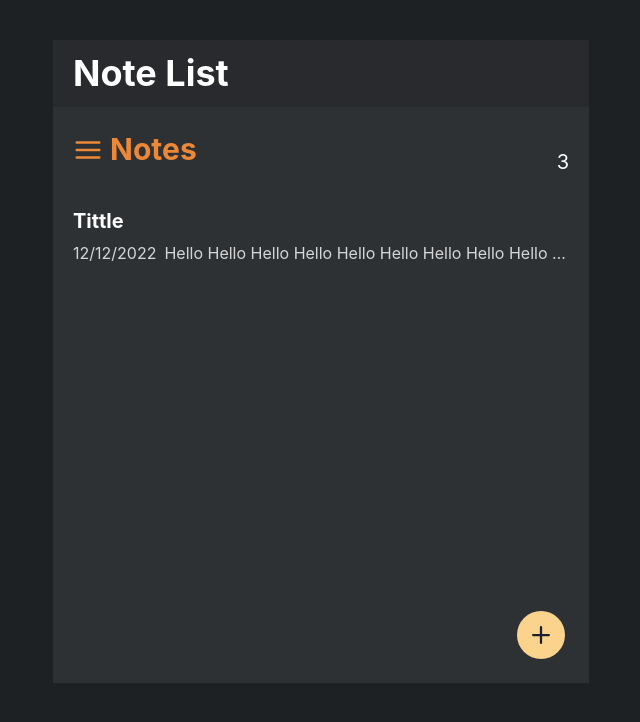
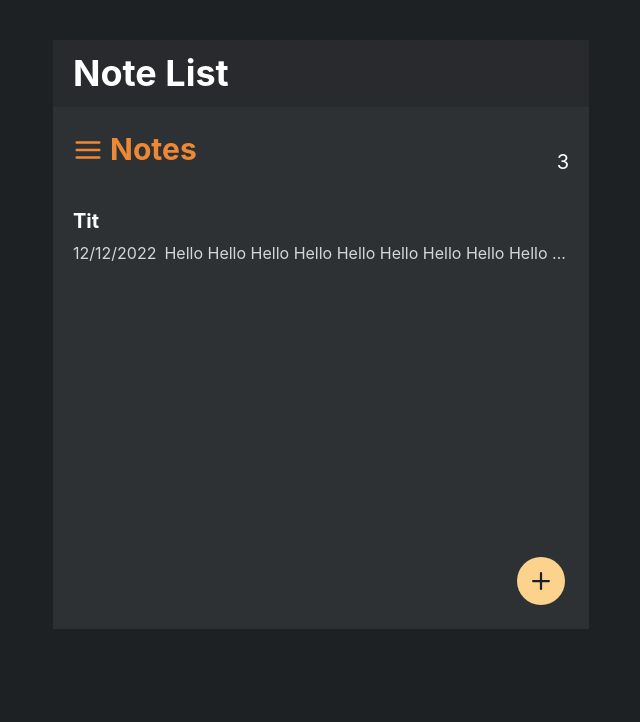
Before and after one commit to avi-2-avi/django-react-notes, a React (Vite) app in the folder frontend/: page / in a window 1280 px wide. Shown: the top 722 px of the page, without its empty margins (319-959 px from the left). Built offline with nearby package versions, Linux system fonts and the light colour scheme.

Commit message:
Layout of note styles

```diff
--- a/frontend/package.json
+++ b/frontend/package.json
@@ -13,6 +13,7 @@
     "@chakra-ui/react": "^2.5.1",
     "@emotion/react": "^11.10.6",
     "@emotion/styled": "^11.10.6",
+    "axios": "^1.3.3",
     "framer-motion": "^9.0.4",
     "localforage": "^1.10.0",
     "match-sorter": "^6.3.1",
--- /dev/null
+++ b/frontend/src/layout/NoteLayout.tsx
@@ -0,0 +1,21 @@
+import { Container, Flex, Heading } from "@chakra-ui/react";
+import { ReactNode } from "react";
+
+interface NoteLayoutProps {
+  children: ReactNode;
+}
+
+export const NoteLayout = ({ children }: NoteLayoutProps) => {
+  return (
+    <Container maxW="xl" px={5}>
+      <Flex bg="#292A2D" px={5} mt={10}>
+        <Heading py={3} as="h1">
+          Note List
+        </Heading>
+      </Flex>
+      <Flex direction="column" bg="#2E3134" py={6} h="60vh">
+        {children}
+      </Flex>
+    </Container>
+  );
+};
--- a/frontend/src/pages/NotesListPage.tsx
+++ b/frontend/src/pages/NotesListPage.tsx
@@ -9,6 +9,7 @@ import {
   VStack,
 } from "@chakra-ui/react";
 import { ListItem } from "../components/ListItem";
+import { NoteLayout } from "../layout/NoteLayout";
 
 export const NotesListPage = () => {
   const scrollbar = {
@@ -23,13 +24,7 @@ export const NotesListPage = () => {
 
   return (
     <>
-      <Container maxW="xl" px={5}>
-        <Flex bg="#292A2D" px={5} mt={10}>
-          <Heading py={3} as="h1">
-            Note List
-          </Heading>
-        </Flex>
-        <Flex direction="column" bg="#2E3134" py={6} h="60vh">
+      <NoteLayout>
         <Flex w="full" px={5}>
           <Heading pb={6} size="lg" as="h2">
             <HamburgerIcon mb={1} /> Notes
@@ -39,16 +34,15 @@ export const NotesListPage = () => {
             3
           </Text>
         </Flex>
-          <VStack maxH="full" overflowY="auto" sx={scrollbar}>
+        <VStack minH="340px" overflowY="auto" sx={scrollbar}>
           <ListItem
-              tittle="Tittle"
+            tittle="Tit"
             description="Hello Hello Hello Hello Hello Hello Hello Hello Hello Hello Hello Hello Hello Hello Hello Hello Hello Hello Hello Hello Hello Hello Hello Hello Hello Hello Hello Hello Hello Hello Hello Hello Hello Hello Hello Hello Hello Hello Hello Hello Hello Hello Hello Hello Hello Hello Hello Hello Hello Hello Hello Hello Hello Hello Hello Hello Hello Hello Hello Hello Hello Hello Hello Hello Hello Hello Hello Hello Hello Hello Hello Hello Hello Hello Hello Hello Hello Hello Hello Hello Hello Hello Hello Hello Hello Hello Hello Hello Hello Hello Hello Hello Hello Hello Hello Hello Hello Hello Hello Hello Hello "
             updateDate="12/12/2022"
             onClick={onClickItem}
           />
         </VStack>
-        </Flex>
-        <Flex w="full" justifyContent="end" bg="#2E3134" p={6}>
+        <Flex w="full" justifyContent="end" bg="#2E3134" p={6} maxW="full">
           <IconButton
             aria-label="Add note"
             icon={<AddIcon />}
@@ -57,7 +51,7 @@ export const NotesListPage = () => {
             size="lg"
           />
         </Flex>
-      </Container>
+      </NoteLayout>
     </>
   );
 };
```
Also changed, not shown: 1 other file (tests, documents, lock files or other folders). Lines whose indentation alone changed are shown as unchanged.
